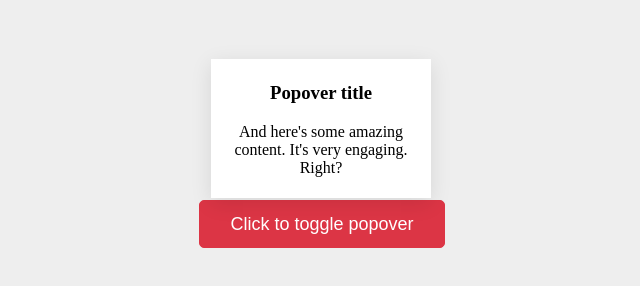
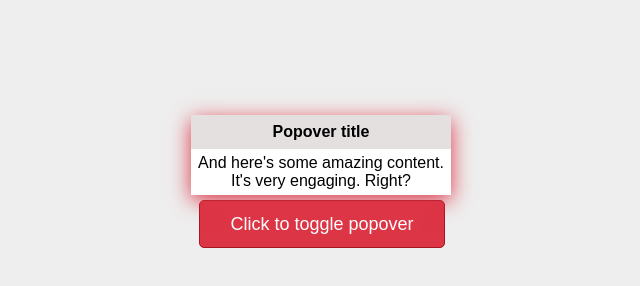
Before and after one commit to Vadim2107/AHJ_forms, a website built with webpack: page src/index.html in a window 1280 px wide. Both pictures are taken after a click on the button "Click to toggle popover". Shown: the whole page, without its empty margins (318-958 px from the left). Built offline with nearby package versions, Linux system fonts and the light colour scheme.

Commit message:
edit app

```diff
--- a/src/css/style.css
+++ b/src/css/style.css
@@ -17,17 +17,37 @@ body {
   line-height: 30px;
   background-color: #DC3545;
   padding: 8px 30px;
-  border: 1px solid #DC3545;
+  border: 1px solid #a31624;
   border-radius: 5px;
   box-sizing: border-box;
   position: relative;
+  cursor: pointer;
+}
+
+.btn:hover {
+  color: #fff;
+  background-color: #a31624;
 }
 
 .popover {
   position: absolute;
-  padding: 5px 10px;
-  width: 200px;
+  /* padding: 5px 10px; */
+  margin-bottom: 5px;
+  width: 260px;
   background: #fff;
-  box-shadow: 0 5px 20px 0 rgba(0, 0, 0, 0.1);
+  box-shadow: 0 5px 20px 0 #dc3545;
   z-index: 999;
 }
+
+.title-popover {
+  background: rgb(229, 224, 224);
+  padding: 8px;
+  font-size: 16px;
+  font-weight: bold;
+  font-family: sans-serif, "Arial";
+}
+
+.content-popover {
+  font-family: sans-serif, "Arial";
+  padding: 5px;
+}
--- a/src/js/app.js
+++ b/src/js/app.js
@@ -2,11 +2,12 @@ const button = document.querySelector('.btn');
 
 const popover = document.createElement('div');
 popover.className = 'popover';
-popover.innerHTML = `<h3 class="header-popover">Popover title</h3>
-   <p class="content-popover">And here's some amazing content. It's very engaging. Right? </p>`;
+popover.innerHTML = `<div class="title-popover">Popover title</div>
+    <div class="content-popover">And here's some amazing content. It's very engaging. Right? </div>`;
+
 button.offsetParent.appendChild(popover);
-popover.style.bottom = `${button.offsetTop + 50}px`;
-popover.style.left = `${button.offsetTop + button.offsetHeight / 2}px`;
+popover.style.bottom = `${button.offsetTop + button.offsetHeight}px`;
+popover.style.left = `${button.offsetLeft - 8}px`;
 popover.style.display = 'none';
 
 button.addEventListener('click', () => {
```
